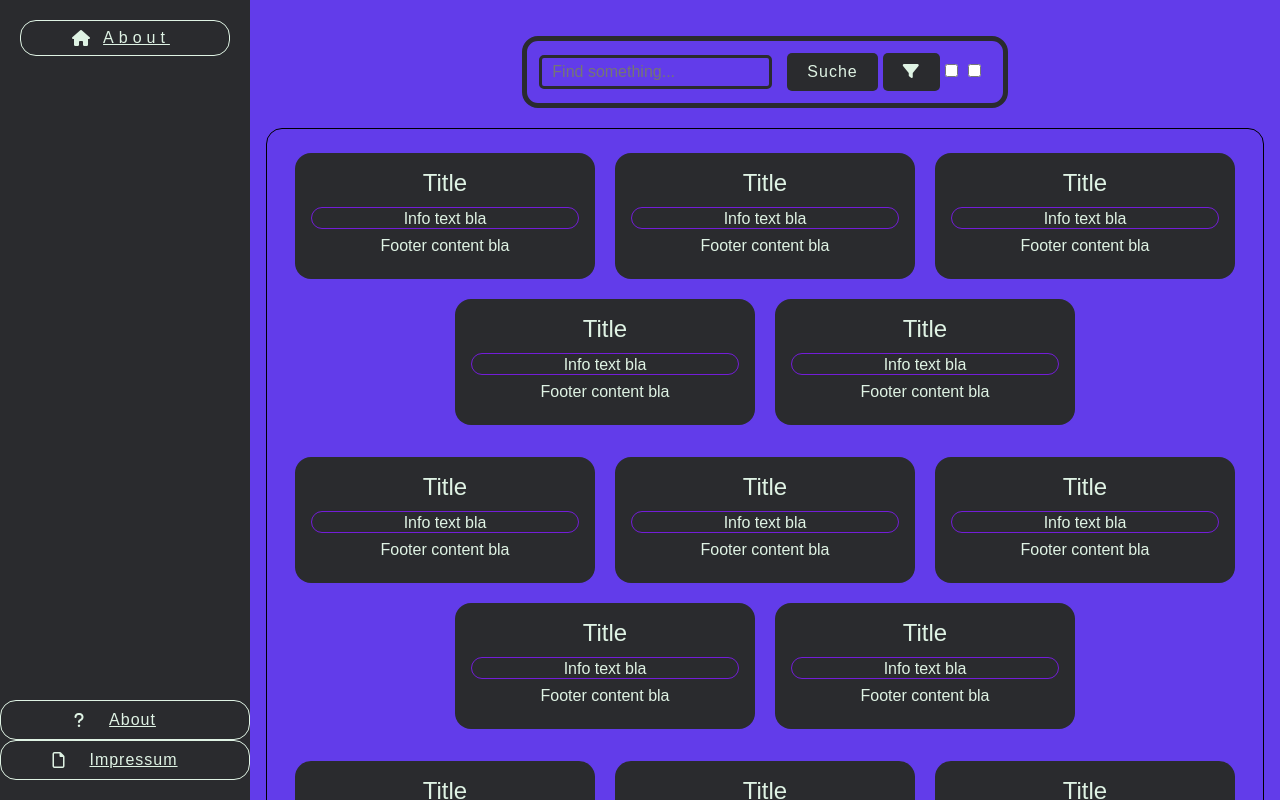
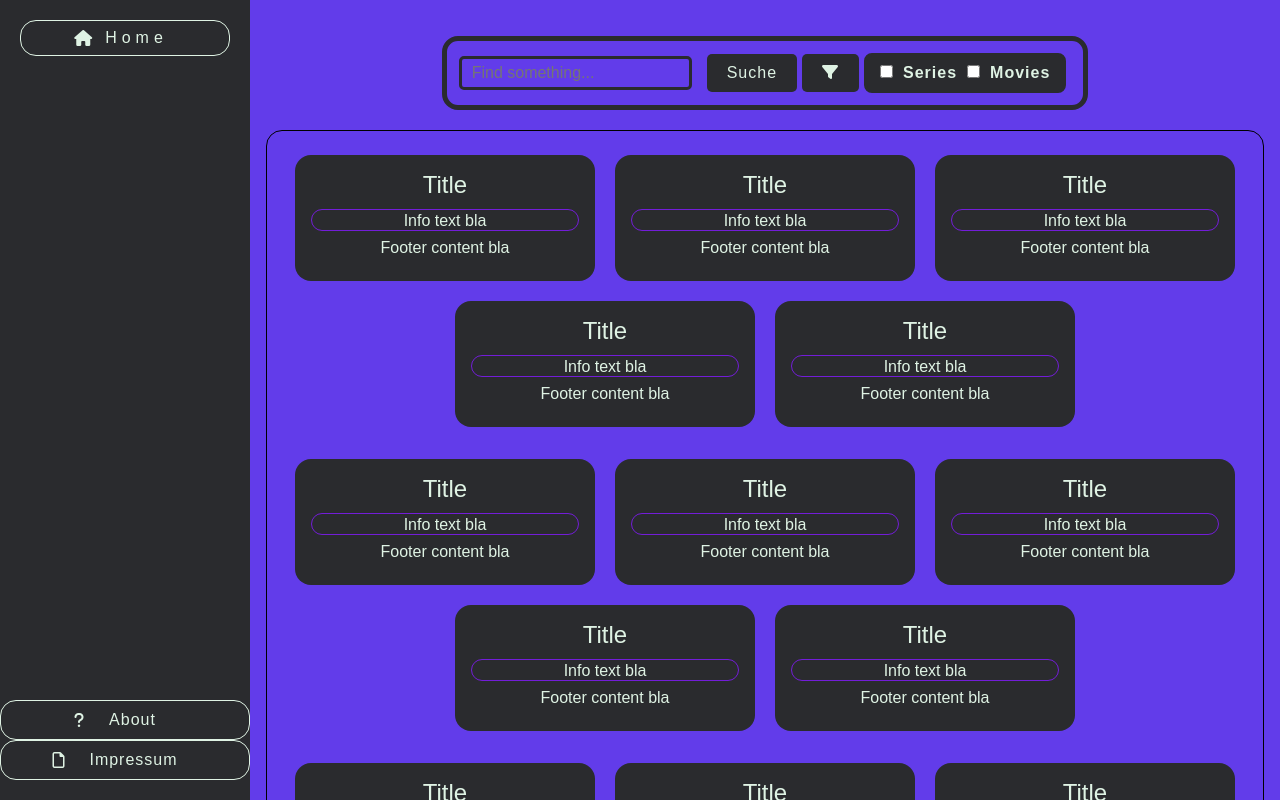
Before and after one commit to 5oda76/Movie-App-React, a React (Create React App) app: page / in a window 1280 px wide. Both pictures are taken after a click on the button 911 px from the left and 72 px from the top of the page. Shown: the top 800 px of the page. Built offline with nearby package versions, Linux system fonts and the light colour scheme.

Commit message:
Changed sidebar button styling, added checkboxxes with filter functionality

```diff
--- a/public/css/styles.css
+++ b/public/css/styles.css
@@ -72,6 +72,26 @@
 .searchContainer button:hover {
     background-color: var(--tertiary-color);
     transition: background-color 0.3s ease;
+}
+.searchContainer .filterCheckboxContainer {
+    display: none;
+    border: 3px solid var(--secondary-bg-color);
+    padding: .5em;
+    border-radius: .5em;
+    background-color: var(--secondary-bg-color);
+}
+.searchContainer .filterCheckboxContainer label {
+    padding: 5px;
+}
+.searchContainer .filterCheckboxContainer input,label {
+    cursor: pointer;
+}
+.searchContainer .filterContainer {
+    display: flex;
+    gap: 5px;
+    align-items: center;
+    font-weight:600;
+    letter-spacing: 1px;
 }
 
 .mainContent {
@@ -154,6 +174,7 @@
     cursor: pointer;
     font-size: var(--font-size);
     letter-spacing: 5px;
+    text-decoration: none;
 }
 .sidebar .sidebarFooter .footerElement a {
     background-color: var(--secondary-bg-color);
@@ -165,6 +186,7 @@
     font-size: var(--font-size);
     letter-spacing: 1px;
     transition: ease 0.5s;
+    text-decoration: none;
 }
 .sidebar .sidebarFooter .footerElement a:hover {
     letter-spacing: 3px;
--- a/src/components/search/filter/Filter.jsx
+++ b/src/components/search/filter/Filter.jsx
@@ -5,10 +5,18 @@ import FilterBoxen from "./FilterBoxen";
 
 function Filter() {
 
+    const [showFilters, setShowFilters] = useState("");
+
+    const toggleFilters = () => {
+        setShowFilters(!showFilters);
+    }
+
     return (
-
         <div>
-            <button><i className="fa-solid fa-filter"></i></button>
+            <div className="filterContainer">
+                <button onClick={toggleFilters}><i className="fa-solid fa-filter"></i></button>
+                <FilterBoxen show={showFilters} />
+            </div>
         </div>
 
     );
--- a/src/components/search/filter/FilterBoxen.jsx
+++ b/src/components/search/filter/FilterBoxen.jsx
@@ -1,13 +1,36 @@
 import React, { useState } from "react";
 
-function FilterBoxen() {
+function FilterBoxen(props) {
 
+    const [selected, setSelected] = useState(null);
+
+    const handleCheckboxChange = (value) => {
+        if (selected === value) {
+            setSelected(null); // Uncheck if clicked again
+        } else {
+            setSelected(value);
+        }
+    };
 
     return(
         <div>
-            <div className="filterCheckboxContainer">
-                <input type="checkbox" name="filterBox" id="" />
-                <input type="checkbox" name="filterBox" id="" />
+            <div className="filterCheckboxContainer" style={{ display: props.show ? 'block' : 'none' }}>
+            <label>
+                <input
+                    type="checkbox"
+                    checked={selected === 'series'}
+                    onChange={() => handleCheckboxChange('series')}
+                />
+                Series
+            </label>
+            <label>
+                <input
+                    type="checkbox"
+                    checked={selected === 'movies'}
+                    onChange={() => handleCheckboxChange('movies')}
+                />
+                Movies
+            </label>
             </div>
         </div>
     );
--- a/src/components/sidebar/HomeButton.jsx
+++ b/src/components/sidebar/HomeButton.jsx
@@ -6,7 +6,7 @@ function HomeButton() {
         <div>
             <div className="homeButton">
                 <div className="buttonContainer">
-                    <i className="fa-solid fa-house"></i><Link to="/"> About </Link>
+                    <i className="fa-solid fa-house"></i><Link to="/"> Home </Link>
                 </div>
             </div>
         </div>
```
Also changed, not shown: 8 other files (tests, documents, lock files or other folders).
